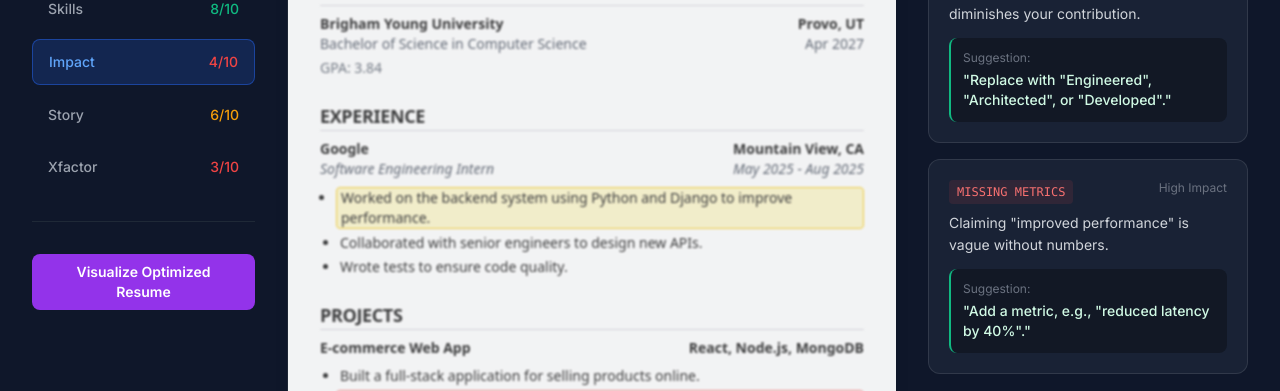
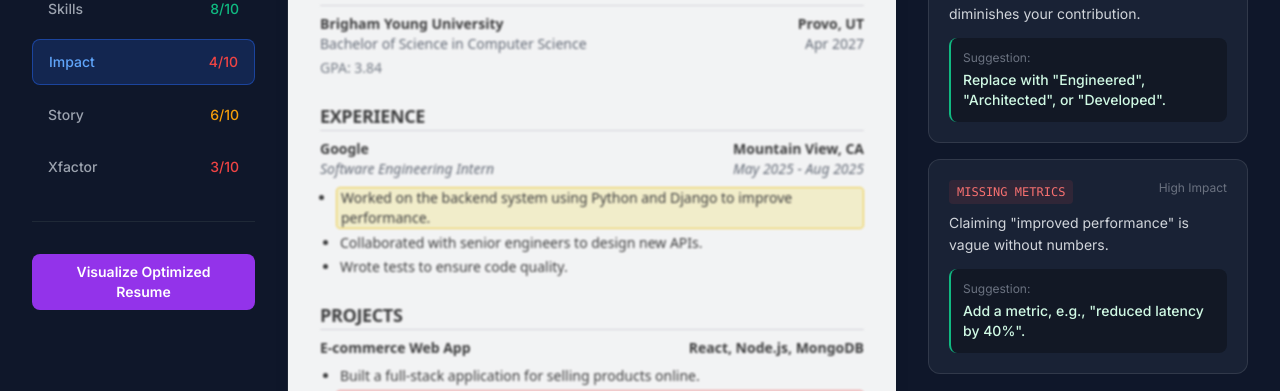
Before and after one commit to wapinheiro/resume_analyzer_2.0, a Next.js app in the folder frontend/: page /analysis in a window 1280 px wide. Shown: the part 249-640 px from the top of the page. Built offline with nearby package versions, Linux system fonts and the light colour scheme; no server answers.

Commit message:
fix(frontend): configure eslint and escape quotes to fix CI

```diff
--- a/frontend/src/app/analysis/page.tsx
+++ b/frontend/src/app/analysis/page.tsx
@@ -122,7 +122,7 @@ export default function AnalysisPage() {
                                         <div className="bg-black/30 p-3 rounded-lg border-l-2 border-emerald-500">
                                             <p className="text-xs text-gray-500 mb-1">Suggestion:</p>
                                             <p className="text-sm text-emerald-100 font-medium">
-                                                "{issue.fix}"
+                                                {issue.fix}
                                             </p>
                                         </div>
                                     </div>
```
Also changed, not shown: frontend/.eslintrc.json (added).
